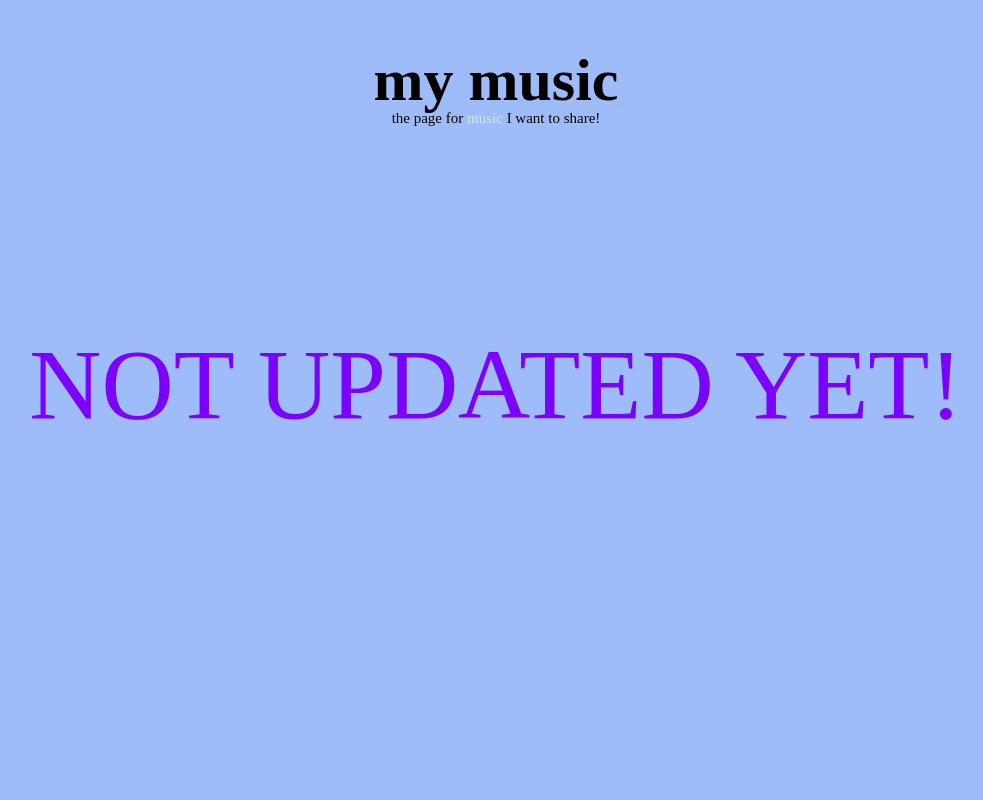
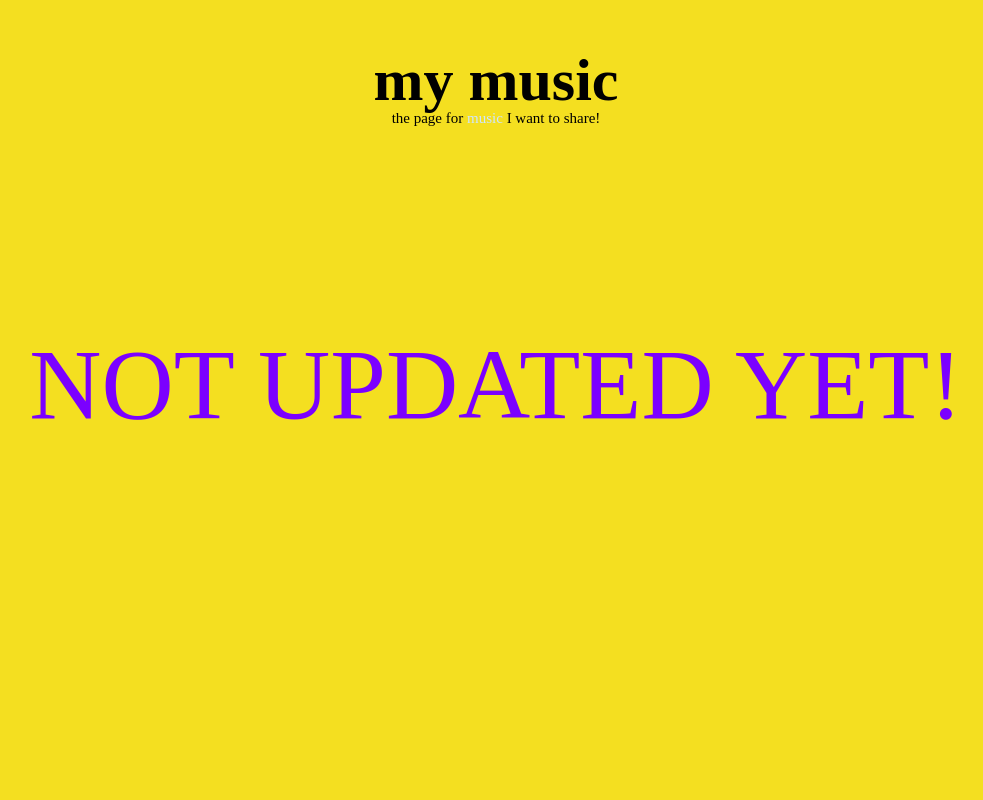
Before and after one commit to redzzzi/redzzzi.github.io, a plain HTML site: page mymusic.html in a window 1280 px wide. Shown: the top 800 px of the page, without its empty margins (162-1145 px from the left). Drawn offline with Linux system fonts and the light colour scheme; a web font is replaced by a local one.

Commit message:
Update mymusic.html

```diff
--- a/mymusic.html
+++ b/mymusic.html
@@ -54,7 +54,7 @@
         margin: 0 auto;
     }
     body {
-        background-color: #9ebbfa;
+        background-color: #f4df20;
         font-family: 'NeoDunggeunmoPro-Regular';
     }
 
```
